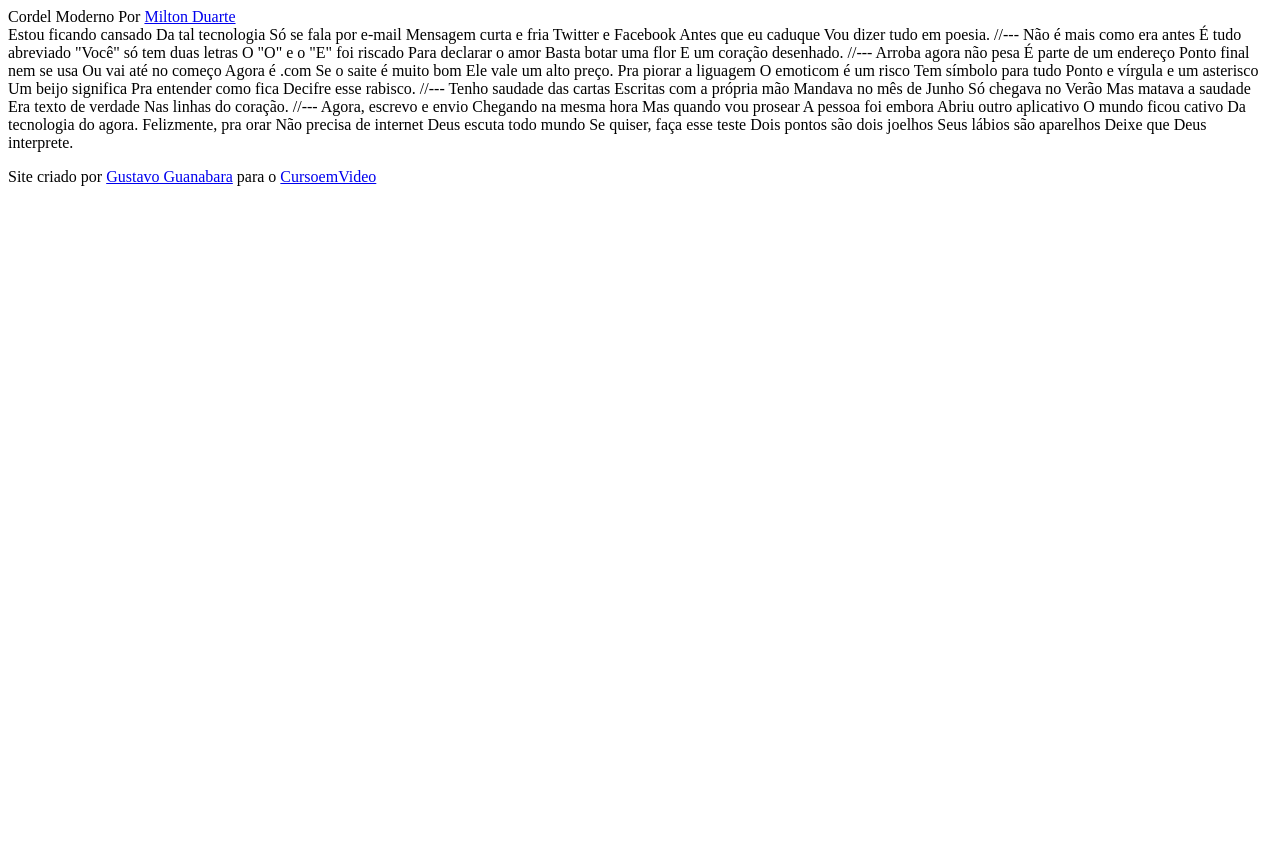
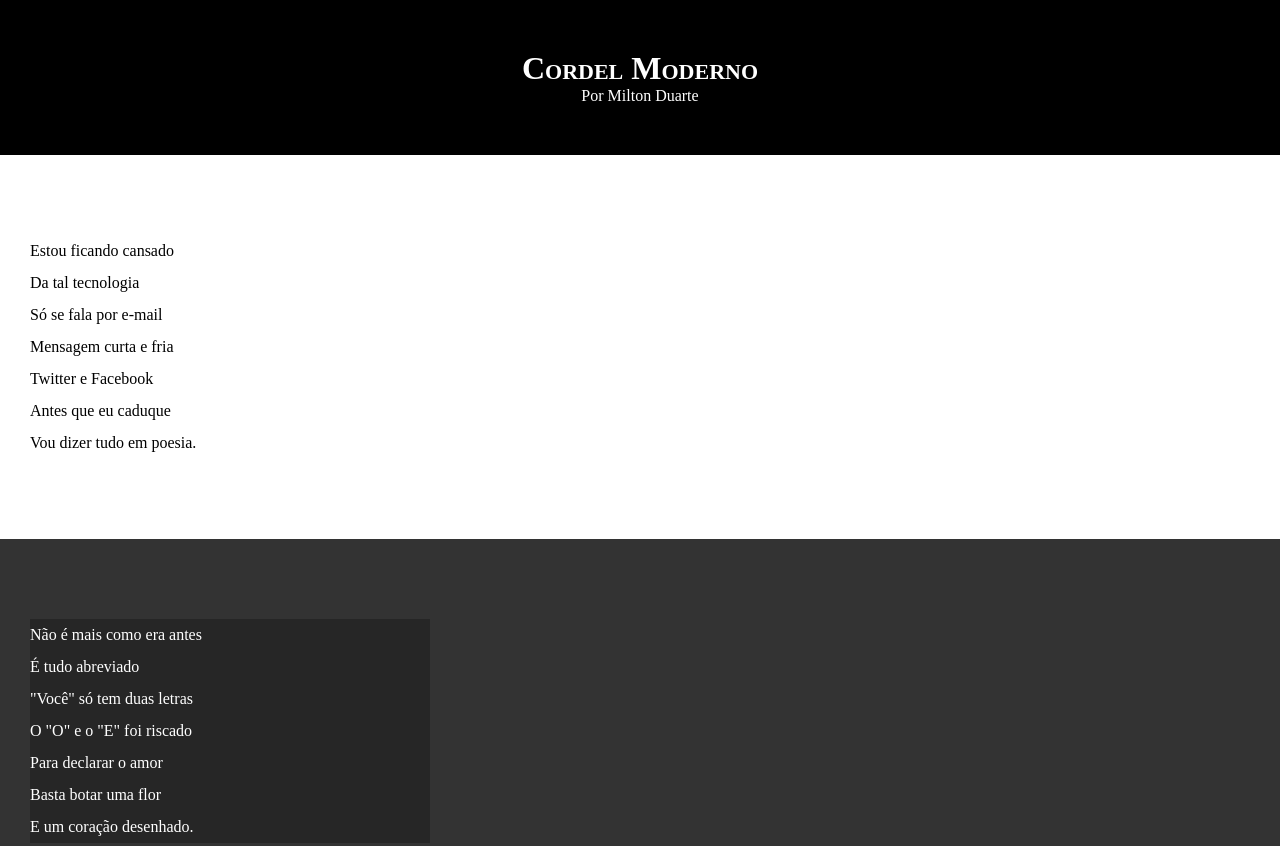
Before and after one commit to gleidsonfelix/html-css, a plain HTML site: page desafios/d012/index.html in a window 1280 px wide. Shown: the top 846 px of the page. Before the commit the page ends 800 px from the top, so only its background shows below. Drawn offline with Linux system fonts and the light colour scheme.

Commit message:
atualizei o desafio

```diff
--- a/desafios/d012/index.html
+++ b/desafios/d012/index.html
@@ -5,77 +5,99 @@
     <meta http-equiv="X-UA-Compatible" content="IE=edge">
     <meta name="viewport" content="width=device-width, initial-scale=1.0">
     <title>Cordel Moderno</title>
+    <link rel="stylesheet" href="style.css">
 </head>
 <body>
     <header>
-        Cordel Moderno
-        Por <a href="https://www.recantodasletras.com.br/poesias/3186743" target="_blank">Milton Duarte</a>
+        <h1>
+            Cordel Moderno
+        </h1>
+        <p>
+            Por <a href="https://www.recantodasletras.com.br/poesias/3186743" target="_blank">Milton Duarte</a>
+        </p>
 
     </header>
 
-    Estou ficando cansado
-    Da tal tecnologia
-    Só se fala por e-mail
-    Mensagem curta e fria
-    Twitter e Facebook
-    Antes que eu caduque
-    Vou dizer tudo em poesia.
+    <section class="normal">
+        <p>
+            Estou ficando cansado <br>
+            Da tal tecnologia <br>
+            Só se fala por e-mail <br>
+            Mensagem curta e fria <br>
+            Twitter e Facebook <br>
+            Antes que eu caduque <br>
+            Vou dizer tudo em poesia.
+        </p>
+    </section>
 
-    //---
+    <section class="imagem">
+        <p>
+            Não é mais como era antes <br>
+            É tudo abreviado <br>
+            "Você" só tem duas letras <br>
+            O "O" e o "E" foi riscado <br>
+            Para declarar o amor <br>
+            Basta botar uma flor <br>
+            E um coração desenhado.
+        </p>
+    </section>
 
-    Não é mais como era antes
-    É tudo abreviado
-    "Você" só tem duas letras
-    O "O" e o "E" foi riscado
-    Para declarar o amor
-    Basta botar uma flor
-    E um coração desenhado.
 
-    //---
+    <section class="normal">
+        <p>
+            Arroba agora não pesa <br>
+            É parte de um endereço <br>
+            Ponto final nem se usa <br>
+            Ou vai até no começo <br>
+            Agora é .com <br>
+            Se o saite é muito bom <br>
+            Ele vale um alto preço. <br>
+        </p>
 
-    Arroba agora não pesa
-    É parte de um endereço
-    Ponto final nem se usa
-    Ou vai até no começo
-    Agora é .com
-    Se o saite é muito bom
-    Ele vale um alto preço.
+        <p>
+            Pra piorar a liguagem <br>
+            O emoticom é um risco <br>
+            Tem símbolo para tudo <br>
+            Ponto e vírgula e um asterisco <br>
+            Um beijo significa <br>
+            Pra entender como fica <br>
+            Decifre esse rabisco.
+        </p>
+    </section>
 
-    Pra piorar a liguagem
-    O emoticom é um risco
-    Tem símbolo para tudo
-    Ponto e vírgula e um asterisco
-    Um beijo significa
-    Pra entender como fica
-    Decifre esse rabisco.
+    <section class="imagem">
+        <p>
+            Tenho saudade das cartas  <br>
+            Escritas com a própria mão <br>
+            Mandava no mês de Junho <br>
+            Só chegava no Verão <br>
+            Mas matava a saudade <br>
+            Era texto de verdade <br>
+            Nas linhas do coração.
+        </p>
+    </section>
 
-    //---
+    <section class="normal">
+        <p>
+            Agora, escrevo e envio <br>
+            Chegando na mesma hora <br>
+            Mas quando vou prosear <br>
+            A pessoa foi embora <br>
+            Abriu outro aplicativo <br>
+            O mundo ficou cativo <br>
+            Da tecnologia do agora. <br>
+        </p>
 
-    Tenho saudade das cartas
-    Escritas com a própria mão
-    Mandava no mês de Junho
-    Só chegava no Verão
-    Mas matava a saudade
-    Era texto de verdade
-    Nas linhas do coração.
-
-    //---
-
-    Agora, escrevo e envio
-    Chegando na mesma hora
-    Mas quando vou prosear
-    A pessoa foi embora
-    Abriu outro aplicativo
-    O mundo ficou cativo
-    Da tecnologia do agora.
-
-    Felizmente, pra orar
-    Não precisa de internet
-    Deus escuta todo mundo
-    Se quiser, faça esse teste
-    Dois pontos são dois joelhos
-    Seus lábios são aparelhos
-    Deixe que Deus interprete.
+        <p>
+            Felizmente, pra orar <br>
+            Não precisa de internet <br>
+            Deus escuta todo mundo <br>
+            Se quiser, faça esse teste <br>
+            Dois pontos são dois joelhos <br>
+            Seus lábios são aparelhos <br>
+            Deixe que Deus interprete.
+        </p>
+    </section>
 
     <footer>
         <p>Site criado por <a href="https://gustavoguanabara.github.com" target="_blank">Gustavo Guanabara</a> para o <a href="https://www.cursoemvideo.com" target="_blank">CursoemVideo</a></p>
--- /dev/null
+++ b/desafios/d012/style.css
@@ -0,0 +1,66 @@
+@charset "UTF-8";
+
+*{
+    margin: 0px;
+    padding: 0px;
+}
+
+html, body {
+    min-height: 100vh;
+    background-color: darkgrey;
+}
+
+header {
+    background-color: black;
+    color: white;
+    text-align: center;
+}
+
+header > h1 {
+    padding-top: 50px;
+    font-variant: small-caps;
+}
+
+header > p {
+    padding-bottom: 50px;
+}
+
+header a, footer a {
+    color: white;
+    text-decoration: none;
+    font-size: bolder;
+
+}
+
+a:hover, footer:hover {
+    text-decoration: underline;
+}
+
+section {
+    padding-top: 10vh;
+    padding-bottom: 10vh;
+    line-height: 2em;
+    padding-left: 30px;
+}
+
+section.normal {
+    background-color: white;
+    color: black;
+}
+
+section.imagem {
+    background-color: rgb(51, 51, 51);
+    color: white;
+}
+
+section.imagem > p {
+    width: 400px;
+    background-color: rgba(0, 0, 0, 0.253);
+}
+
+footer {
+    background-color: black;
+    color: white;
+    text-align: center;
+    padding: 10px;
+}
```
